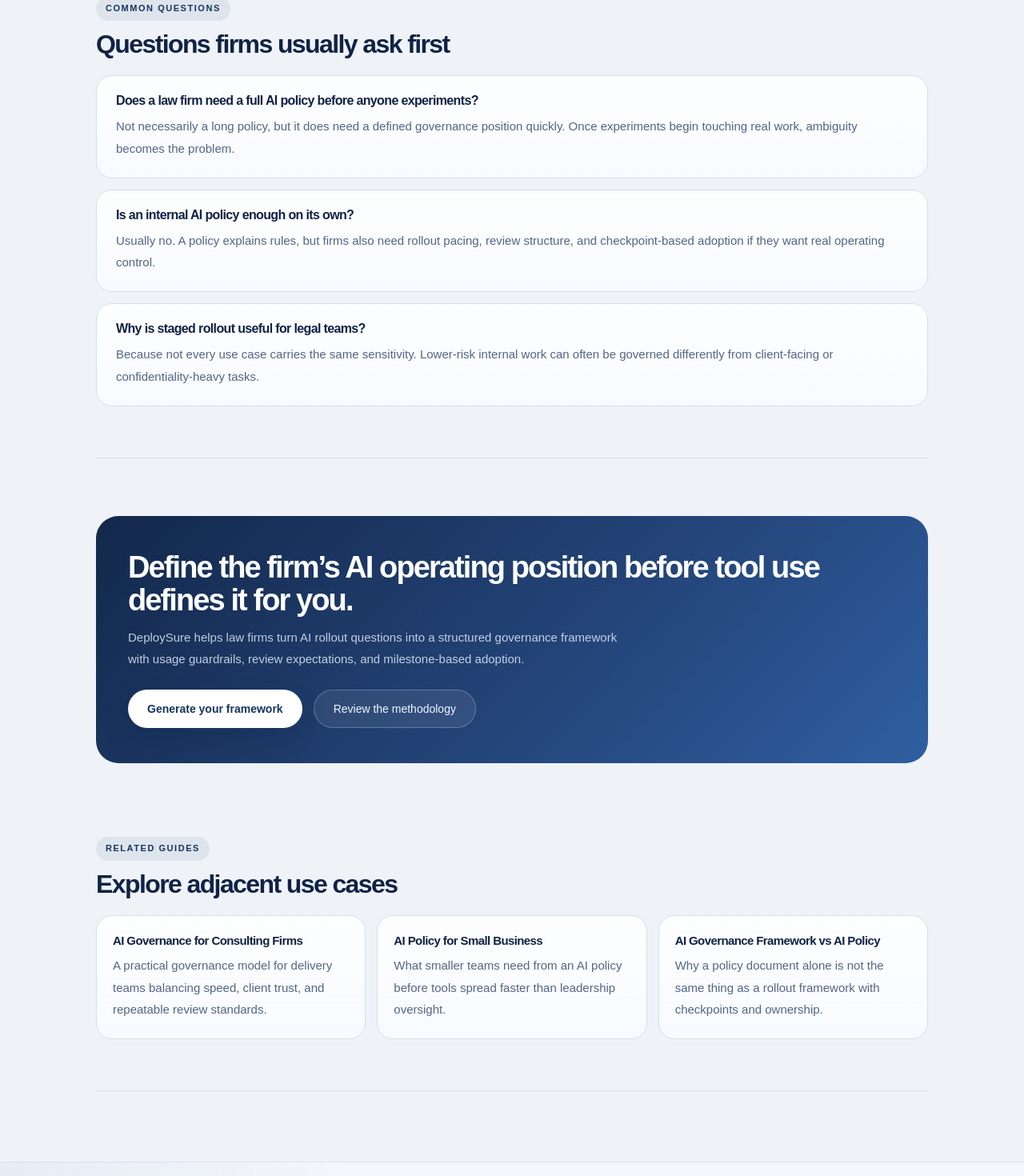
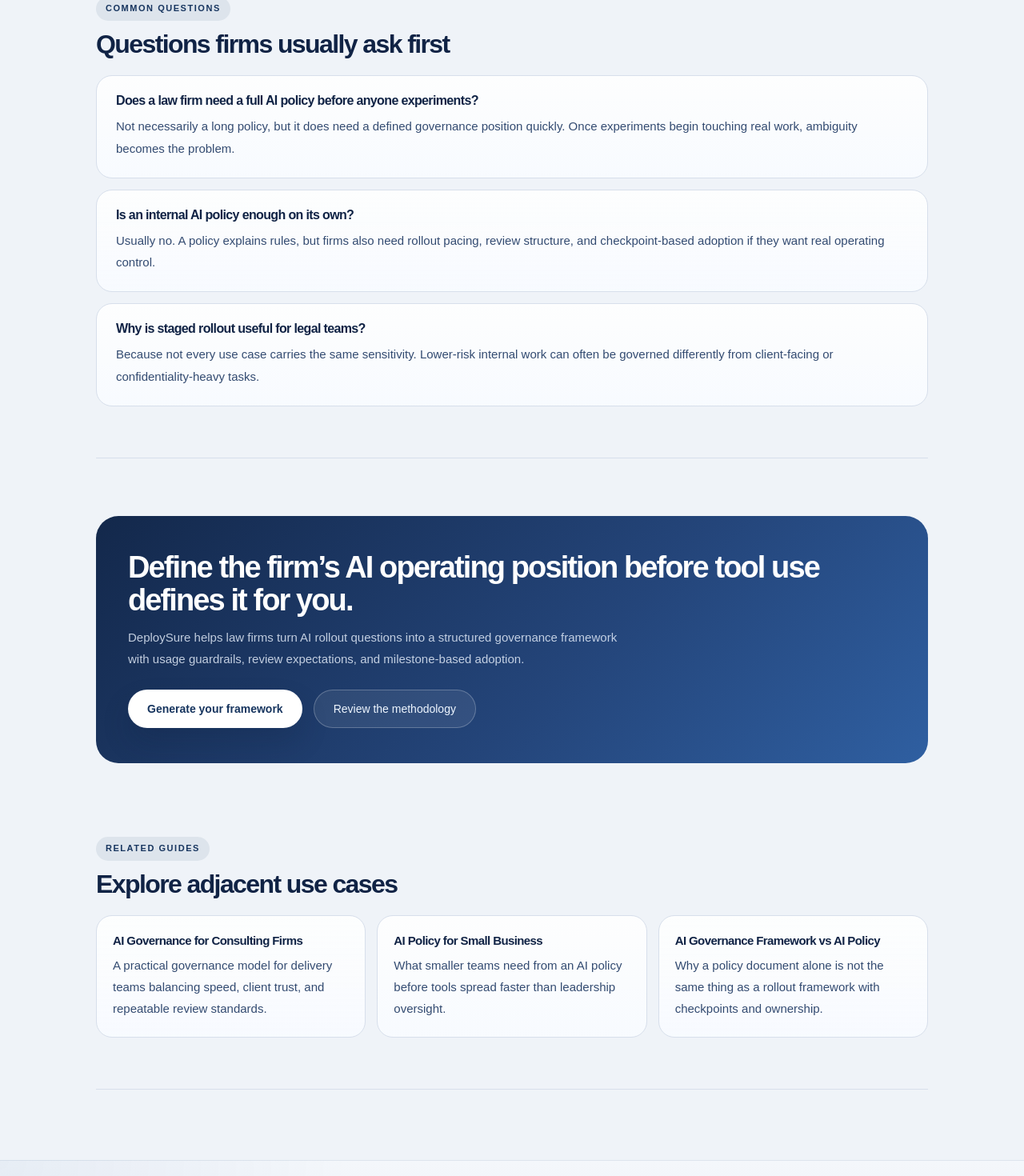
Before and after one commit to vetranod/osai, a Next.js app: page /ai-governance-for-law-firms in a window 1280 px wide. Shown: the part 2308-3778 px from the top of the page at 80% size. Built offline with nearby package versions, Linux system fonts and the light colour scheme; no server answers.

Commit message:
Improve guide page contrast

```diff
--- a/src/app/_marketing/guide-page.module.css
+++ b/src/app/_marketing/guide-page.module.css
@@ -163,9 +163,7 @@
 }
 
 .prose p,
-.faqAnswer,
-.ctaBody,
-.relatedText {
+.ctaBody {
   font-size: 15px;
   color: var(--foreground-muted);
   line-height: 1.85;
@@ -244,8 +242,14 @@
 .faqQuestion {
   font-size: 16px;
   font-weight: 600;
-  color: var(--foreground);
+  color: var(--surface-title);
   margin-bottom: 8px;
+}
+
+.faqAnswer {
+  font-size: 15px;
+  color: var(--surface-body);
+  line-height: 1.85;
 }
 
 .ctaSection {
@@ -327,8 +331,14 @@
 .relatedTitle {
   font-size: 15px;
   font-weight: 600;
-  color: var(--foreground);
+  color: var(--surface-title);
   margin-bottom: 8px;
+}
+
+.relatedText {
+  font-size: 15px;
+  color: var(--surface-body);
+  line-height: 1.8;
 }
 
 @media (max-width: 960px) {
```
